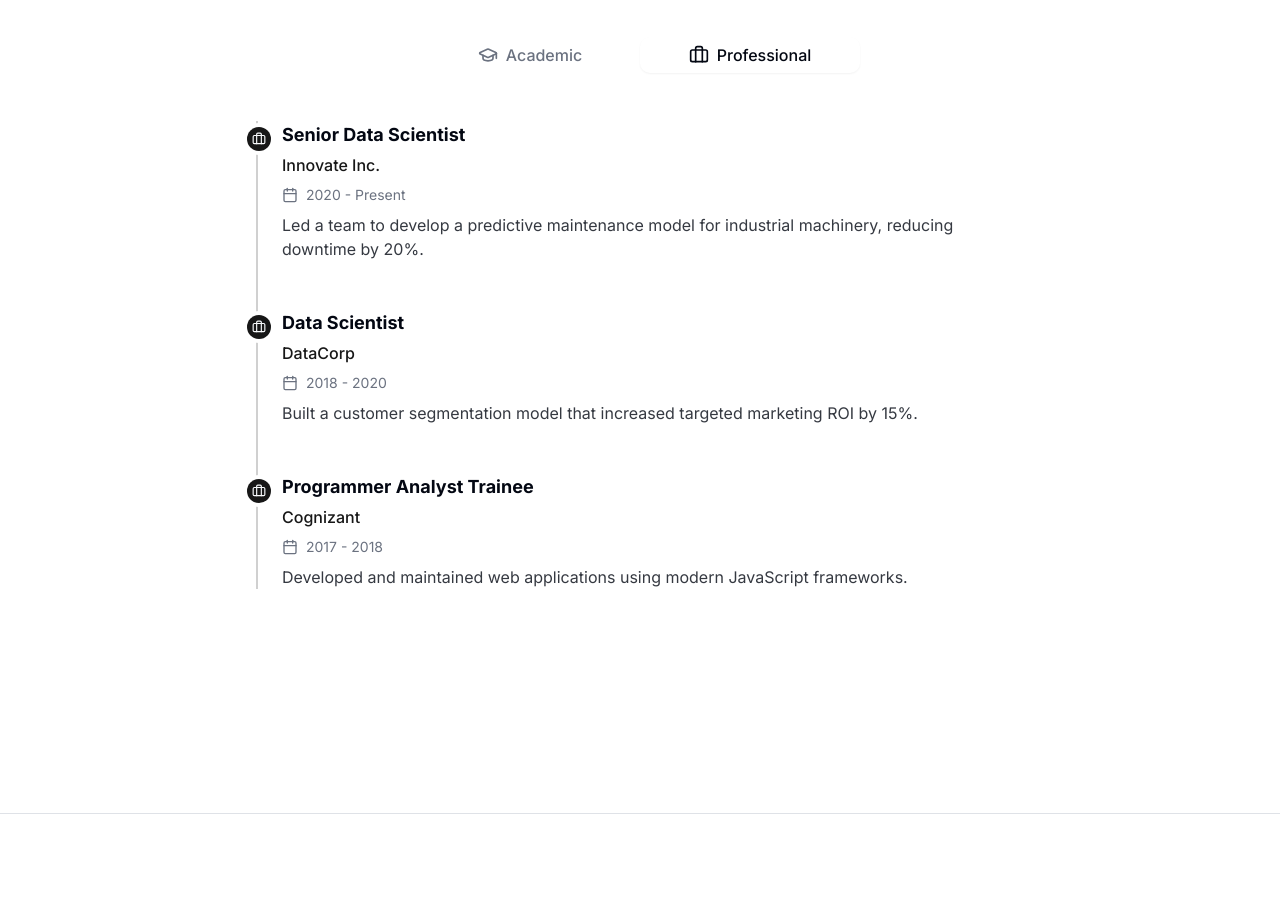
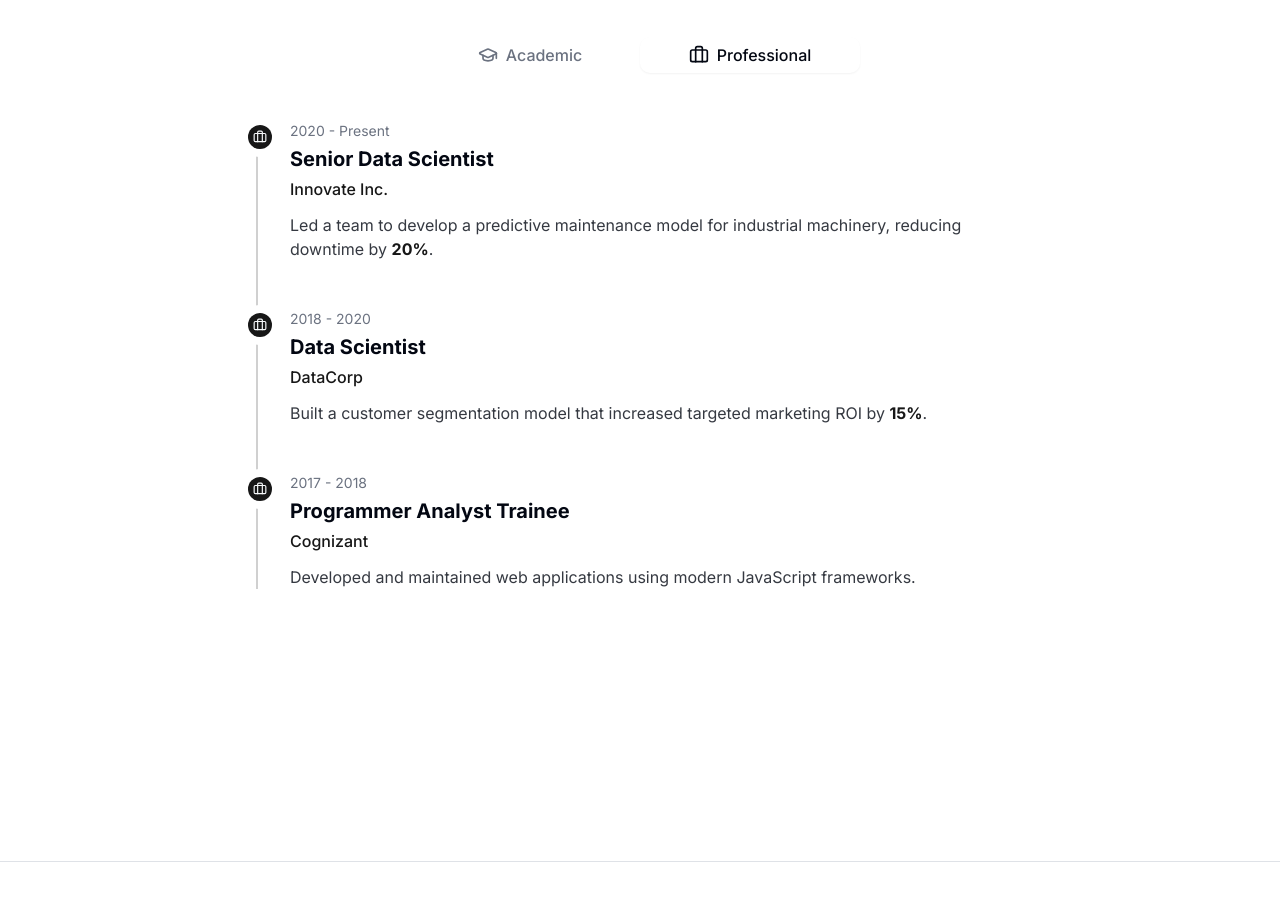
Before and after one commit to Niair/Portfolio, a Next.js app: page / in a window 1280 px wide. Shown: the part 2040-2941 px from the top of the page. Built offline with nearby package versions, Linux system fonts and the light colour scheme.

Commit message:
Task: Redesign and reformat my Professional Experience section to make i

```diff
--- a/src/components/sections/experience.tsx
+++ b/src/components/sections/experience.tsx
@@ -5,6 +5,7 @@
 import { Tabs, TabsContent, TabsList, TabsTrigger } from '@/components/ui/tabs';
 import { Briefcase, Calendar, GraduationCap } from 'lucide-react';
 import type { Experience as ExperienceType } from '@/lib/types';
+import { motion } from 'framer-motion';
 
 const experienceData = {
   professional: bio.experience,
@@ -73,28 +74,46 @@
   );
 }
 
+const formatDescription = (description: string) => {
+  const parts = description.split(/(\d+%?|3x)/g);
+  return parts.map((part, index) =>
+    part.match(/(\d+%?|3x)/g) ? (
+      <strong key={index} className="font-bold text-primary">
+        {part}
+      </strong>
+    ) : (
+      part
+    )
+  );
+};
+
+
 function ExperienceList({ items }: { items: ExperienceType[] }) {
   return (
-    <div className="relative border-l-2 border-primary/20 pl-6 space-y-12">
+    <div className="relative border-l-2 border-primary/20 pl-8">
       {items.map((item, index) => (
-        <div key={index} className="relative">
-            <div className="absolute -left-[35px] top-1.5 flex items-center justify-center w-6 h-6 bg-primary rounded-full ring-4 ring-background">
-                <Briefcase className="w-3.5 h-3.5 text-primary-foreground" />
-            </div>
-            <div>
-            <h3 className="text-lg font-bold">{item.role}</h3>
-            <p className="text-md text-primary font-medium mt-1">{item.company}</p>
-            <div className="mt-2 flex items-center gap-2 text-sm text-muted-foreground">
-              <Calendar className="h-4 w-4" />
-              <span>{item.period}</span>
-            </div>
+        <motion.div
+          key={index}
+          className="relative mb-12"
+          initial={{ opacity: 0, x: -20 }}
+          whileInView={{ opacity: 1, x: 0 }}
+          viewport={{ once: true, amount: 0.5 }}
+          transition={{ duration: 0.5, delay: index * 0.1 }}
+        >
+          <div className="absolute -left-[42px] top-1 flex items-center justify-center w-6 h-6 bg-primary rounded-full ring-8 ring-background">
+            <Briefcase className="w-3.5 h-3.5 text-primary-foreground" />
+          </div>
+          <div>
+            <p className="text-sm text-muted-foreground mb-1">{item.period}</p>
+            <h3 className="text-xl font-bold text-foreground">{item.role}</h3>
+            <p className="text-md font-medium text-primary mt-1">{item.company}</p>
             {item.description && (
-              <p className="mt-2 text-md text-foreground/80">
-                {item.description}
+              <p className="mt-3 text-md text-foreground/80">
+                {formatDescription(item.description)}
               </p>
             )}
           </div>
-        </div>
+        </motion.div>
       ))}
     </div>
   );
```
